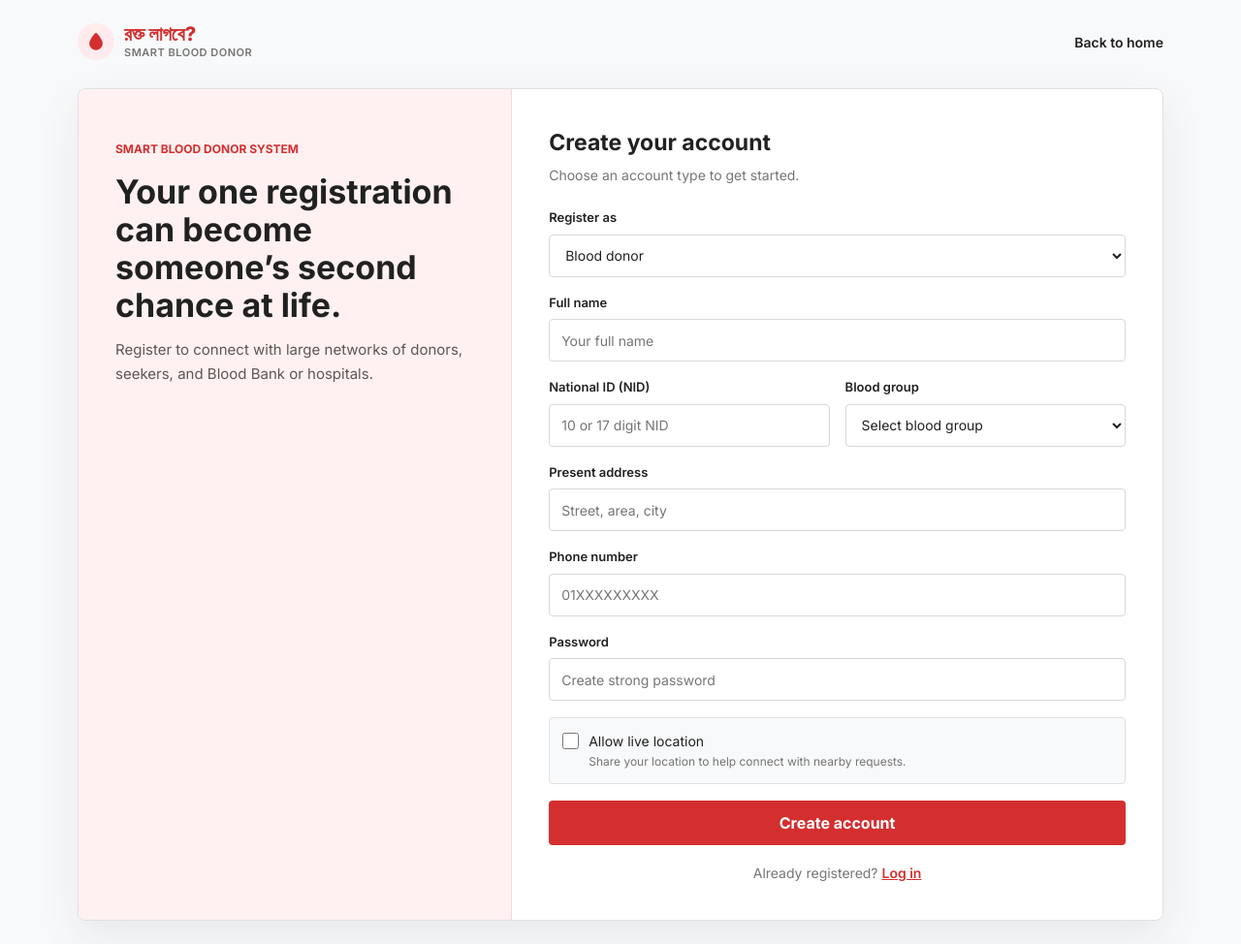
After one commit to sowr0v/Smart-Blood-Donor-System-, a FastAPI app: template templates/register.html in a window 1280 px wide. The commit adds this page. Shown: the whole page at 97% size. Run offline with FastAPI, Linux system fonts and the light colour scheme; the template is opened without the code that fills it, so the values that code supplies are empty.

Commit message:
SBDS-10-Multi-Role User Registration

```diff
--- a/main.py
+++ b/main.py
@@ -17,6 +17,14 @@ async def serve_home(request: Request):
         context={"request": request},
     )
 
+@app.get("/auth/register", response_class=HTMLResponse)
+async def serve_registration(request: Request):
+    return templates.TemplateResponse(
+        request=request,
+        name="register.html",
+        context={"request": request},
+    )
+
 @app.get("/api/v1/donors/live-ticker")
 def get_live_ticker():
     return [
--- a/static/css/style.css
+++ b/static/css/style.css
@@ -420,6 +420,241 @@ body {
   background-color: #000000;
   border-color: #000000;
 }
+
+/* ================= REGISTRATION FORM ================= */
+.registration-page {
+  min-height: 100vh;
+  padding: 24px;
+  background-color: #f8f9fa;
+}
+
+.registration-nav {
+  max-width: 1120px;
+  margin: 0 auto 28px;
+  display: flex;
+  align-items: center;
+  justify-content: space-between;
+}
+
+.registration-nav a {
+  color: var(--text-primary);
+  text-decoration: none;
+  font-size: 14px;
+  font-weight: 600;
+}
+
+.registration-layout {
+  max-width: 1120px;
+  margin: 0 auto;
+  display: grid;
+  grid-template-columns: minmax(250px, 0.8fr) minmax(0, 1.2fr);
+  background: #fff;
+  border: 1px solid var(--border-color);
+  border-radius: 8px;
+  overflow: hidden;
+  box-shadow: 0 16px 44px rgba(33, 33, 33, 0.08);
+}
+
+.registration-intro {
+  padding: 48px 38px;
+  background: #fff1f1;
+  border-right: 1px solid #f2d9d9;
+}
+
+.registration-kicker {
+  color: var(--primary-red);
+  font-size: 12px;
+  font-weight: 700;
+  text-transform: uppercase;
+}
+
+.registration-intro h1 {
+  margin: 14px 0;
+  font-size: 34px;
+  line-height: 1.15;
+}
+
+.registration-intro p {
+  color: #5f5555;
+  font-size: 15px;
+  line-height: 1.7;
+}
+
+.registration-form-wrap {
+  padding: 38px;
+}
+
+.registration-form-wrap h2 {
+  margin-bottom: 6px;
+  font-size: 23px;
+}
+
+.registration-subtitle {
+  margin-bottom: 24px;
+  color: var(--text-secondary);
+  font-size: 14px;
+}
+
+.registration-form {
+  display: grid;
+  grid-template-columns: repeat(2, minmax(0, 1fr));
+  gap: 17px 16px;
+}
+
+.registration-form > #personal-fields,
+.registration-form > #organization-fields {
+  grid-column: 1 / -1;
+}
+
+.registration-field {
+  display: flex;
+  min-width: 0;
+  flex-direction: column;
+  gap: 7px;
+}
+
+.registration-field.full-width,
+.registration-location,
+.registration-submit,
+.registration-status {
+  grid-column: 1 / -1;
+}
+
+.registration-field label {
+  font-size: 13px;
+  font-weight: 600;
+}
+
+.registration-field input,
+.registration-field select {
+  width: 100%;
+  min-height: 44px;
+  padding: 10px 12px;
+  color: var(--text-primary);
+  background: #fff;
+  border: 1px solid #d8d8d8;
+  border-radius: 4px;
+  font: inherit;
+  font-size: 14px;
+}
+
+.registration-field input:focus,
+.registration-field select:focus {
+  outline: 2px solid rgba(211, 47, 47, 0.22);
+  border-color: var(--primary-red);
+}
+
+.registration-location {
+  display: flex;
+  align-items: flex-start;
+  gap: 10px;
+  padding: 13px;
+  background: #f8f9fa;
+  border: 1px solid var(--border-color);
+  border-radius: 4px;
+  font-size: 14px;
+}
+
+.registration-location input {
+  width: 17px;
+  height: 17px;
+  margin-top: 2px;
+  accent-color: var(--primary-red);
+}
+
+.registration-location span {
+  display: flex;
+  flex-direction: column;
+  gap: 2px;
+}
+
+.registration-location small {
+  color: var(--text-secondary);
+  font-size: 12px;
+}
+
+.registration-submit {
+  min-height: 46px;
+  padding: 11px 18px;
+  color: #fff;
+  background: var(--primary-red);
+  border: 0;
+  border-radius: 4px;
+  font: inherit;
+  font-weight: 700;
+  cursor: pointer;
+}
+
+.registration-submit:hover {
+  background: var(--primary-dark);
+}
+
+.registration-status {
+  padding: 12px;
+  color: #783d00;
+  background: #fff4df;
+  border: 1px solid #f1d8a9;
+  border-radius: 4px;
+  font-size: 13px;
+}
+
+.registration-login {
+  margin-top: 18px;
+  text-align: center;
+  color: var(--text-secondary);
+  font-size: 14px;
+}
+
+.registration-login a {
+  color: var(--primary-red);
+  font-weight: 600;
+}
+
+.registration-form [hidden] {
+  display: none;
+}
+
+.registration-form[hidden] {
+  display: none;
+}
+
+@media (max-width: 760px) {
+  .registration-page {
+    padding: 16px;
+  }
+
+  .registration-layout {
+    grid-template-columns: 1fr;
+  }
+
+  .registration-intro {
+    padding: 28px 24px;
+    border-right: 0;
+    border-bottom: 1px solid #f2d9d9;
+  }
+
+  .registration-intro h1 {
+    font-size: 28px;
+  }
+
+  .registration-form-wrap {
+    padding: 26px 22px;
+  }
+}
+
+@media (max-width: 480px) {
+  .registration-form {
+    grid-template-columns: 1fr;
+  }
+
+  .registration-field.full-width,
+  .registration-location,
+  .registration-submit,
+  .registration-status {
+    grid-column: auto;
+  }
+}
+
 /* ================= SBDS-08: CALL-TO-ACTION JOIN BANNER ================= */
 .sbds-cta-section {
   padding: 80px 20px;
--- a/static/js/main.js
+++ b/static/js/main.js
@@ -13,6 +13,8 @@ document.addEventListener("DOMContentLoaded", () => {
 
   // Close mobile drawer when clicking outside
   document.addEventListener("click", (e) => {
+    if (!hamburgerBtn || !mobileDrawer) return;
+
     if (!hamburgerBtn.contains(e.target) && !mobileDrawer.contains(e.target)) {
       hamburgerBtn.classList.remove("is-active");
       mobileDrawer.classList.remove("open");
@@ -63,4 +65,37 @@ function initLiveTicker() {
 
 document.addEventListener("DOMContentLoaded", () => {
   initLiveTicker();
+
+  const registrationForm = document.getElementById("registration-form");
+  const roleSelect = document.getElementById("register-role");
+  const personalFields = document.getElementById("personal-fields");
+  const organizationFields = document.getElementById("organization-fields");
+  const bloodGroup = document.getElementById("blood-group");
+
+  if (roleSelect && personalFields && organizationFields && bloodGroup) {
+    const updateRegistrationFields = () => {
+      const isOrganization = roleSelect.value === "blood_bank" || roleSelect.value === "hospital";
+      personalFields.hidden = isOrganization;
+      organizationFields.hidden = !isOrganization;
+      bloodGroup.required = !isOrganization;
+      personalFields.querySelectorAll("input, select").forEach((field) => {
+        field.disabled = isOrganization;
+      });
+      organizationFields.querySelectorAll("input, select").forEach((field) => {
+        field.disabled = !isOrganization;
+      });
+    };
+
+    roleSelect.addEventListener("change", updateRegistrationFields);
+    updateRegistrationFields();
+  }
+
+  if (registrationForm) {
+    registrationForm.addEventListener("submit", (event) => {
+      event.preventDefault();
+      const status = document.getElementById("registration-status");
+      status.textContent = "Account creation is not connected yet. Your information has not been submitted.";
+      status.hidden = false;
+    });
+  }
 });
--- /dev/null
+++ b/templates/register.html
@@ -0,0 +1,126 @@
+<!DOCTYPE html>
+<html lang="en">
+<head>
+  <meta charset="UTF-8">
+  <meta name="viewport" content="width=device-width, initial-scale=1.0">
+  <title>Register | Smart Blood Donor System</title>
+  <link rel="preconnect" href="https://fonts.googleapis.com">
+  <link rel="preconnect" href="https://fonts.gstatic.com" crossorigin>
+  <link href="https://fonts.googleapis.com/css2?family=Inter:wght@400;500;600;700;800&display=swap" rel="stylesheet">
+  <link rel="stylesheet" href="/static/css/style.css">
+</head>
+<body class="registration-page">
+  <nav class="registration-nav" aria-label="Registration navigation">
+    <a href="/" class="brand-logo" aria-label="Rokto Lagbe home">
+      <span class="logo-icon-wrap" aria-hidden="true">
+        <svg class="drop-icon" viewBox="0 0 24 24" fill="none" xmlns="http://www.w3.org/2000/svg">
+          <path d="M12 21.5C16.1421 21.5 19.5 18.1421 19.5 14C19.5 10.5 14.5 3.5 12 2C9.5 3.5 4.5 10.5 4.5 14C4.5 18.1421 7.85786 21.5 12 21.5Z" fill="#D32F2F"/>
+        </svg>
+      </span>
+      <span class="brand-text">
+        <span class="brand-name">রক্ত লাগবে?</span>
+        <span class="brand-sub">Smart Blood Donor</span>
+      </span>
+    </a>
+    <a href="/">Back to home</a>
+  </nav>
+
+  <main class="registration-layout">
+    <section class="registration-intro" aria-labelledby="registration-heading">
+      <span class="registration-kicker">Smart Blood Donor System</span>
+      <h1 id="registration-heading">Your one registration can become someone’s second chance at life.</h1>
+      <p>Register to connect with large networks of donors, seekers, and Blood Bank or hospitals.</p>
+    </section>
+
+    <section class="registration-form-wrap" aria-labelledby="form-heading">
+      <h2 id="form-heading">Create your account</h2>
+      <p class="registration-subtitle">Choose an account type to get started.</p>
+
+      <form class="registration-form" id="registration-form">
+        <div class="registration-field full-width">
+          <label for="register-role">Register as</label>
+          <select id="register-role" name="role" required>
+            <option value="donor">Blood donor</option>
+            <option value="seeker">Blood seeker</option>
+            <option value="blood_bank">Blood bank</option>
+            <option value="hospital">Hospital</option>
+          </select>
+        </div>
+
+        <div id="personal-fields" class="registration-form">
+          <div class="registration-field full-width">
+            <label for="full-name">Full name</label>
+            <input id="full-name" name="full_name" type="text" autocomplete="name" placeholder="Your full name" required>
+          </div>
+          <div class="registration-field">
+            <label for="nid">National ID (NID)</label>
+            <input id="nid" name="nid" type="text" inputmode="numeric" pattern="(?:[0-9]{10}|[0-9]{17})" title="Enter a 10 or 17 digit NID" placeholder="10 or 17 digit NID" required>
+          </div>
+          <div class="registration-field">
+            <label for="blood-group">Blood group</label>
+            <select id="blood-group" name="blood_group" required>
+              <option value="" selected disabled>Select blood group</option>
+              <option>O+</option><option>O-</option><option>A+</option><option>A-</option>
+              <option>B+</option><option>B-</option><option>AB+</option><option>AB-</option>
+            </select>
+          </div>
+          <div class="registration-field full-width">
+            <label for="personal-address">Present address</label>
+            <input id="personal-address" name="address" type="text" autocomplete="street-address" placeholder="Street, area, city" required>
+          </div>
+          <div class="registration-field full-width">
+            <label for="personal-phone">Phone number</label>
+            <input id="personal-phone" name="phone" type="tel" inputmode="tel" pattern="01[3-9][0-9]{8}" title="Enter a valid 11 digit Bangladesh mobile number" placeholder="01XXXXXXXXX" autocomplete="tel" required>
+          </div>
+          <div class="registration-field full-width">
+            <label for="personal-password">Password</label>
+            <input id="personal-password" name="password" type="password" minlength="8" autocomplete="new-password" placeholder="Create strong password" required>
+          </div>
+          <label class="registration-location" for="personal-location">
+            <input id="personal-location" name="allow_location" type="checkbox">
+            <span>Allow live location<small>Share your location to help connect with nearby requests.</small></span>
+          </label>
+        </div>
+
+        <div id="organization-fields" class="registration-form" hidden>
+          <div class="registration-field full-width">
+            <label for="organization-name">Organization name</label>
+            <input id="organization-name" name="organization_name" type="text" placeholder="Organization name" disabled required>
+          </div>
+          <div class="registration-field full-width">
+            <label for="manager-name">Manager name</label>
+            <input id="manager-name" name="manager_name" type="text" autocomplete="name" placeholder="Manager full name" disabled required>
+          </div>
+          <div class="registration-field full-width">
+            <label for="organization-phone">Phone number</label>
+            <input id="organization-phone" name="organization_phone" type="tel" inputmode="tel" pattern="01[3-9][0-9]{8}" title="Enter a valid 11 digit Bangladesh mobile number" placeholder="01XXXXXXXXX" autocomplete="tel" disabled required>
+          </div>
+          <div class="registration-field full-width">
+            <label for="organization-address">Address</label>
+            <input id="organization-address" name="organization_address" type="text" placeholder="Organization address" disabled required>
+          </div>
+          <div class="registration-field full-width">
+            <label for="government-registration">Government registration number</label>
+            <input id="government-registration" name="government_registration" type="text" placeholder="Government registration number" disabled required>
+          </div>
+          <div class="registration-field full-width">
+            <label for="organization-password">Password</label>
+            <input id="organization-password" name="password" type="password" minlength="8" autocomplete="new-password" placeholder="Create strong password" disabled required>
+          </div>
+          <label class="registration-location" for="organization-location">
+            <input id="organization-location" name="allow_location" type="checkbox" disabled>
+            <span>Allow live location<small>Share your organization location with people searching nearby.</small></span>
+          </label>
+        </div>
+
+        <p class="registration-status" id="registration-status" role="status" hidden></p>
+        <button class="registration-submit" type="submit">Create account</button>
+      </form>
+
+      <p class="registration-login">Already registered? <a href="/auth/login">Log in</a></p>
+    </section>
+  </main>
+
+  <script src="/static/js/main.js"></script>
+</body>
+</html>
```
